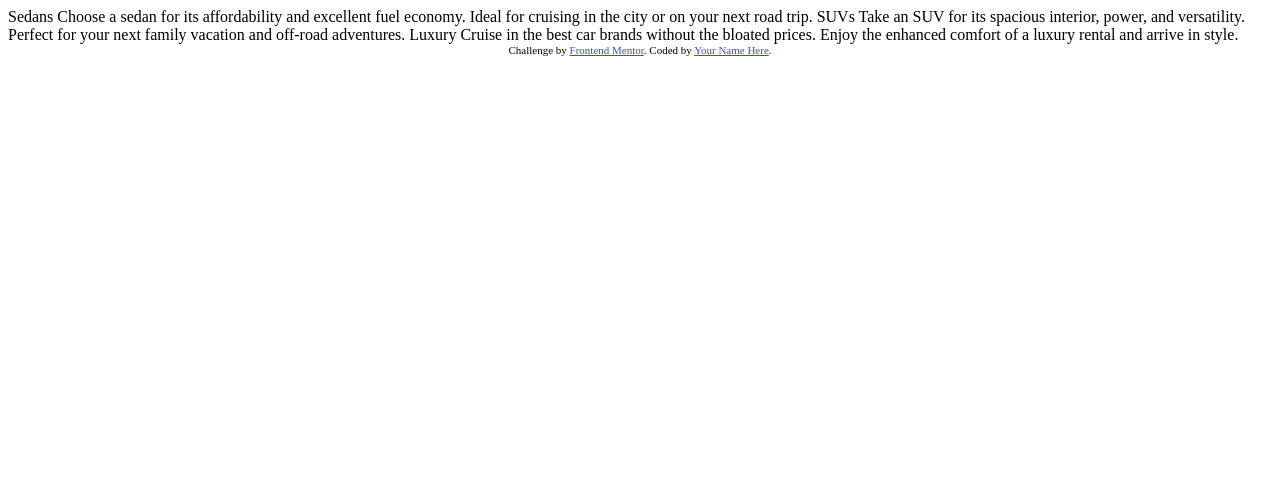
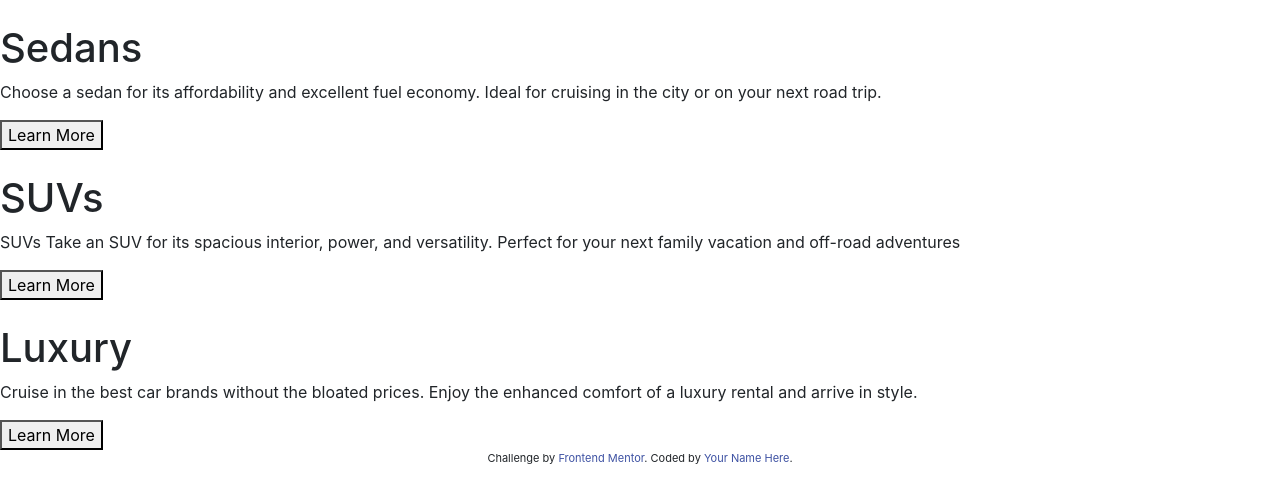
Before and after one commit to colinrodney/column-preview-card, a plain HTML site: page index.html in a window 1280 px wide. Drawn offline with nearby package versions, Linux system fonts and the light colour scheme.

Commit message:
Add html markup

```diff
--- a/index.html
+++ b/index.html
@@ -1,36 +1,72 @@
 <!DOCTYPE html>
 <html lang="en">
   <head>
-  <meta charset="UTF-8">
-  <meta name="viewport" content="width=device-width, initial-scale=1.0"> <!-- displays site properly based on user's device -->
+    <meta charset="UTF-8" />
+    <meta name="viewport" content="width=device-width, initial-scale=1.0" />
+    <!-- displays site properly based on user's device -->
 
-  <link rel="icon" type="image/png" sizes="32x32" href="./images/favicon-32x32.png">
+    <!-- BOOTSTRAP -->
+    <link rel="stylesheet" href="bootstrap-5.0.2-dist/css/bootstrap.css" />
+
+    <!-- CUSTOM CSS -->
+    <link rel="stylesheet" href="style.css" />
+
+    <link
+      rel="icon"
+      type="image/png"
+      sizes="32x32"
+      href="./images/favicon-32x32.png"
+    />
 
     <title>Frontend Mentor | 3-column preview card component</title>
 
     <!-- Feel free to remove these styles or customise in your own stylesheet 👍 -->
     <style>
-    .attribution { font-size: 11px; text-align: center; }
-    .attribution a { color: hsl(228, 45%, 44%); }
+      .attribution {
+        font-size: 11px;
+        text-align: center;
+      }
+      .attribution a {
+        color: hsl(228, 45%, 44%);
+      }
     </style>
   </head>
   <body>
-
-  Sedans
-  Choose a sedan for its affordability and excellent fuel economy. Ideal for cruising in the city
-  or on your next road trip.
-
-  SUVs
-  Take an SUV for its spacious interior, power, and versatility. Perfect for your next family vacation
-  and off-road adventures.
-
-  Luxury
-  Cruise in the best car brands without the bloated prices. Enjoy the enhanced comfort of a luxury
-  rental and arrive in style.
+    <main id="main">
+      <section class="content">
+        <img src="" alt="" />
+        <h1>Sedans</h1>
+        <p>
+          Choose a sedan for its affordability and excellent fuel economy. Ideal
+          for cruising in the city or on your next road trip.
+        </p>
+        <button>Learn More</button>
+      </section>
+      <section class="content">
+        <img src="" alt="" />
+        <h1>SUVs</h1>
+        <p>
+          SUVs Take an SUV for its spacious interior, power, and versatility.
+          Perfect for your next family vacation and off-road adventures
+        </p>
+        <button>Learn More</button>
+      </section>
+      <section class="content">
+        <img src="" alt="" />
+        <h1>Luxury</h1>
+        <p>
+          Cruise in the best car brands without the bloated prices. Enjoy the
+          enhanced comfort of a luxury rental and arrive in style.
+        </p>
+        <button>Learn More</button>
+      </section>
+    </main>
 
     <div class="attribution">
-    Challenge by <a href="https://www.frontendmentor.io?ref=challenge" target="_blank">Frontend Mentor</a>.
-    Coded by <a href="#">Your Name Here</a>.
+      Challenge by
+      <a href="https://www.frontendmentor.io?ref=challenge" target="_blank"
+        >Frontend Mentor</a
+      >. Coded by <a href="#">Your Name Here</a>.
     </div>
   </body>
 </html>
```
Lines whose indentation alone changed are shown as unchanged.
